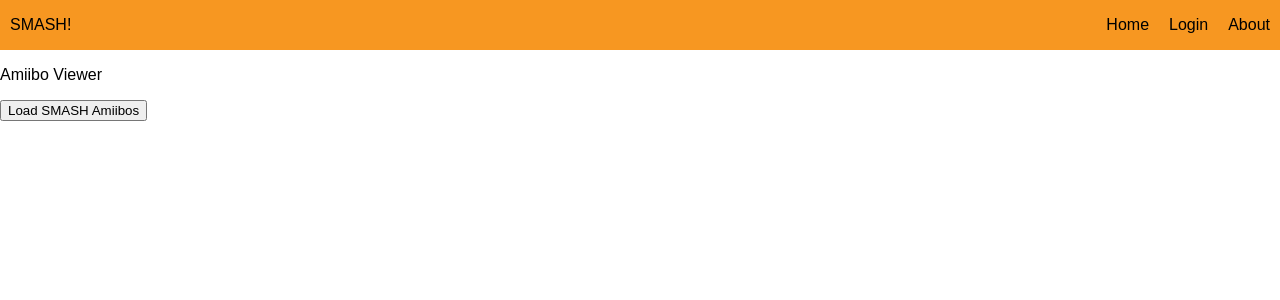
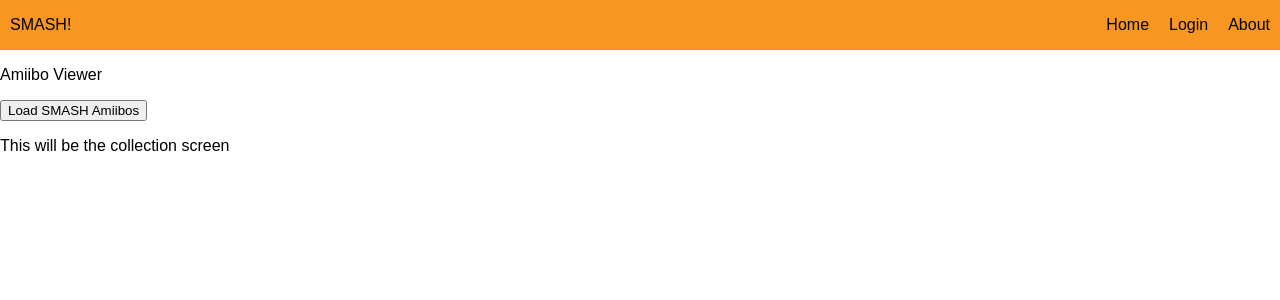
Before and after one commit to WebDeveloperTom/amiibo-collection, a React (Create React App) app: page / in a window 1280 px wide. Shown: the top 300 px of the page. Built offline with nearby package versions, Linux system fonts and the light colour scheme.

Commit message:
add Collection comp

```diff
--- a/src/App.js
+++ b/src/App.js
@@ -2,13 +2,15 @@ import React, { Component } from "react";
 import AmiiboDisplay from "./components/AmiiboDisplay";
 import Nav from "./components/Nav";
 import amiibos from "./amiibolist";
+import Collection from "./components/Collection";
 import "./App.css";
 
 class App extends Component {
   state = {
     picture: [],
     isLoaded: false,
-    amiibos: []
+    amiibos: [],
+    collection: []
   };
   getAmiibos = () => {
     fetch(
@@ -31,13 +33,8 @@ class App extends Component {
   render() {
     return (
       <div className="App">
-        <Nav
-          style={{
-            flex: 1,
-            justifyContent: "center",
-            alignItems: "center"
-          }}
-        />
+        <Nav />
+        <div className="main">
           <p>Amiibo Viewer</p>
           <AmiiboDisplay
             loaded={this.state.isLoaded}
@@ -45,6 +42,8 @@ class App extends Component {
             loadSampleAmiibos={this.loadSampleAmiibos}
             amiibos={this.state.amiibos}
           />
+          <Collection />
+        </div>
       </div>
     );
   }
--- a/src/components/Amiibo.js
+++ b/src/components/Amiibo.js
@@ -8,6 +8,7 @@ class Amiibo extends Component {
         <img src={image} alt={name} />
         <h3>{name}</h3>
         <h4>{gameSeries}</h4>
+        <button>Add to My Collection</button>
       </li>
     );
   }
--- /dev/null
+++ b/src/components/Collection.js
@@ -0,0 +1,13 @@
+import React, { Component } from "react";
+
+class Collection extends Component {
+  render() {
+    return (
+      <div>
+        <p>This will be the collection screen</p>
+      </div>
+    );
+  }
+}
+
+export default Collection;
```
Lines whose indentation alone changed are shown as unchanged.
